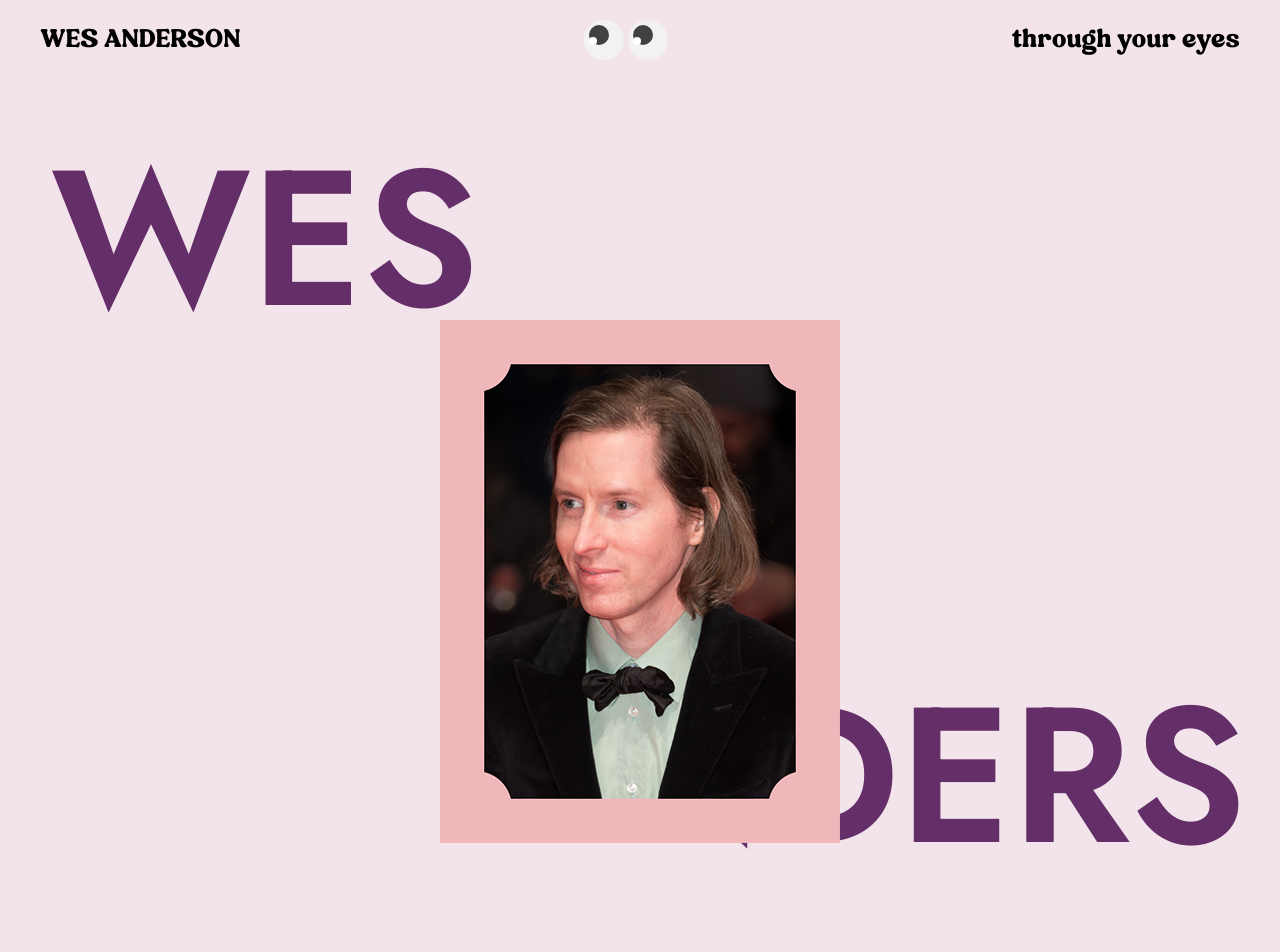
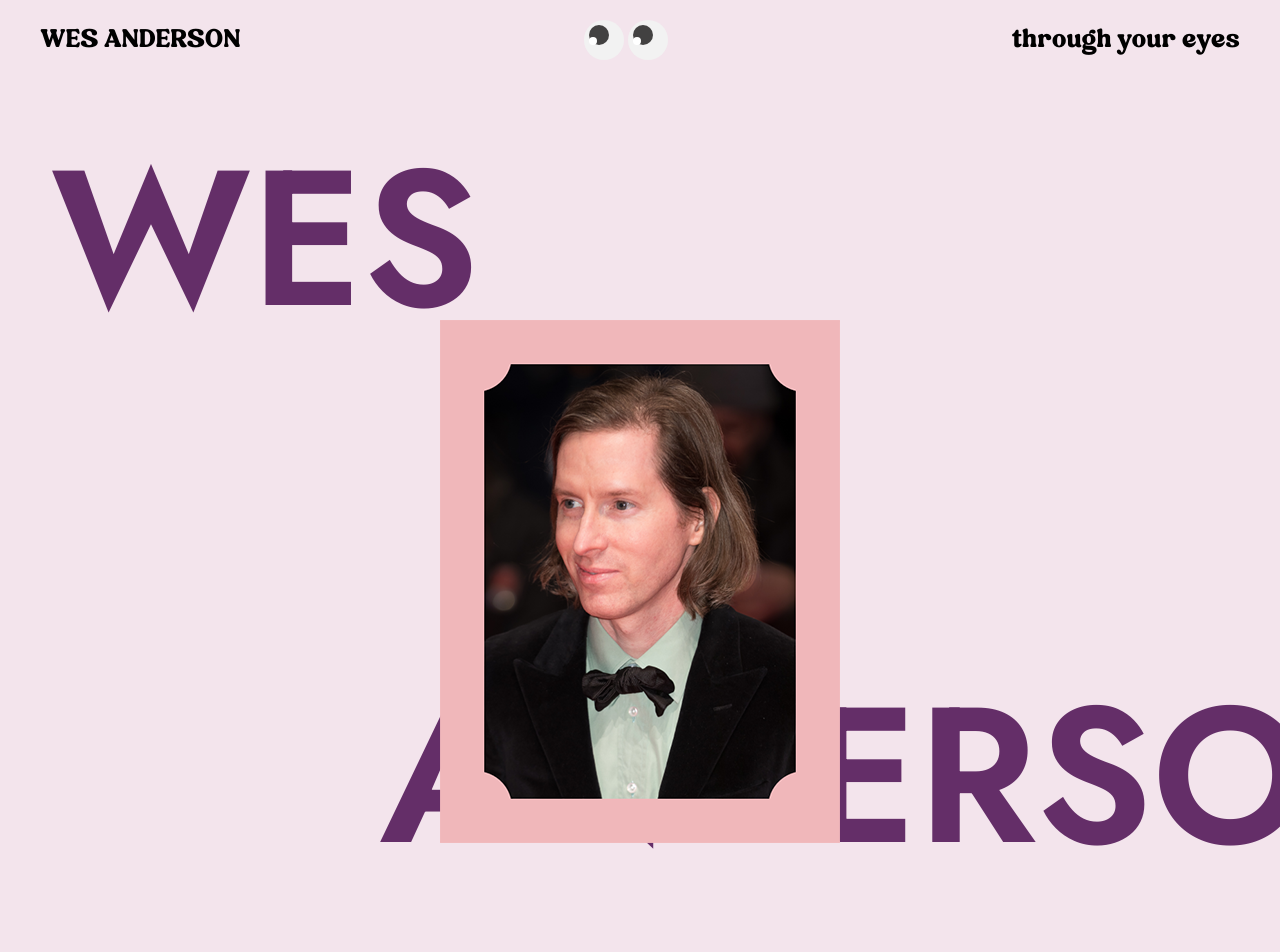
Before and after one commit to leonordd/DW-Project, a plain HTML site: page HTML/autor.html in a window 1280 px wide. Shown: the top 952 px of the page. Drawn offline with nearby package versions, Linux system fonts and the light colour scheme; no server answers.

Commit message:
update author page, changes on name and min height of content

```diff
--- a/HTML/autor.html
+++ b/HTML/autor.html
@@ -46,7 +46,7 @@
 
         <div class="autor">
             <h1 class="first-name"> WES </h1>
-            <h1 class="last-name"> ANDERS </h1>
+            <h1 class="last-name"> ANDERSON </h1>
             <div class="img_autor">
                 <img width="" height="" src="../images/autor.png" alt="Imagem intro" class="">
             </div>
--- a/css/autor.css
+++ b/css/autor.css
@@ -45,6 +45,11 @@
     top: 40%;
 }
 
+.autor{
+    overflow:hidden;
+    min-height:80vh;
+}
+
 .autor h1 {
     color: var(--roxo);
     font-family: 'Jost', sans-serif;
@@ -56,12 +61,14 @@
     position: relative;
     text-align: left;
     margin-right: 750px;
+
 }
 
 .autor .last-name {
     position: relative;
+    right: -14%;
     text-align: right;
-    margin-left: 440px;
+    align-self: end;
     margin-top: 260px;
 }
 
```
